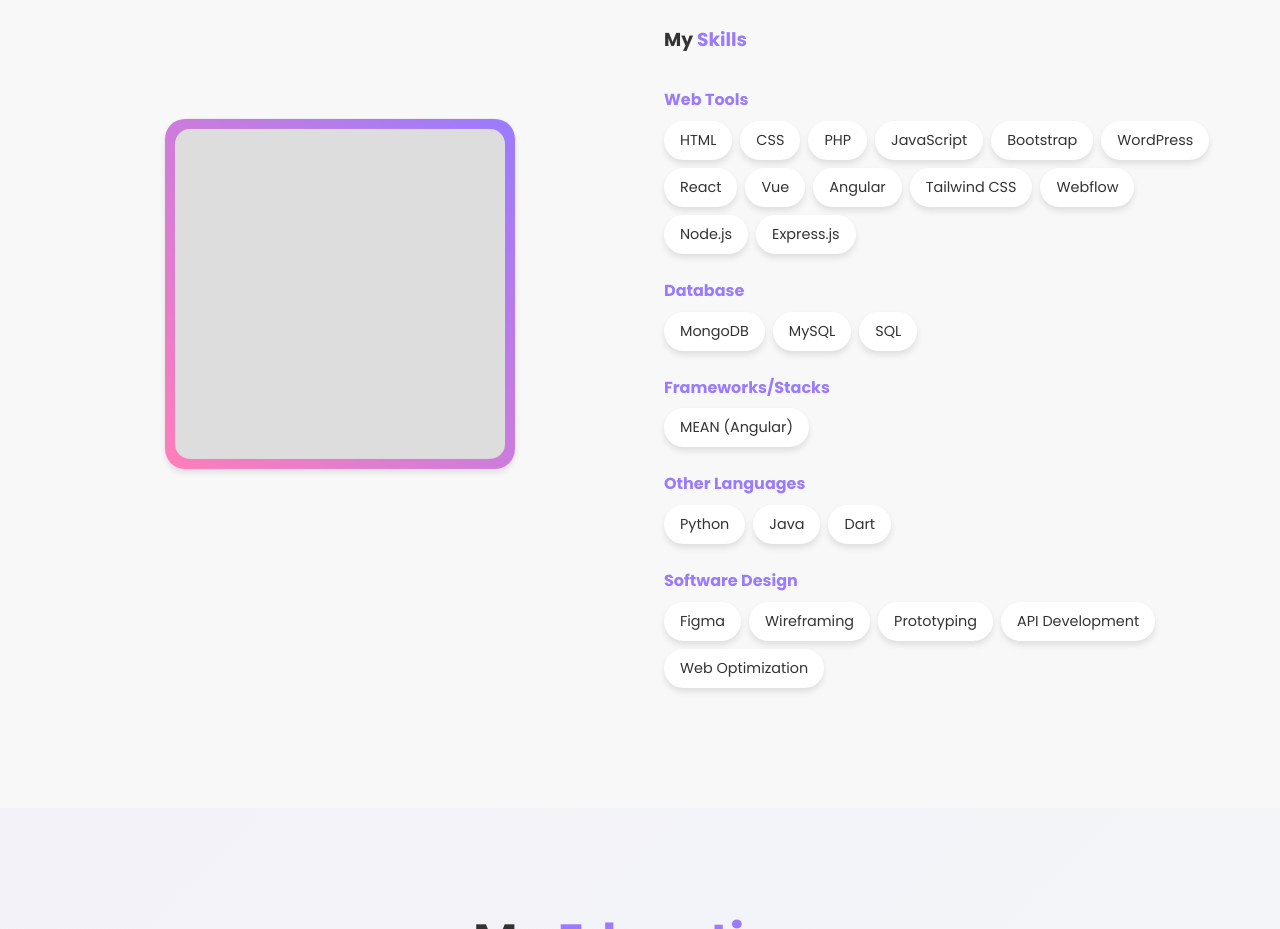
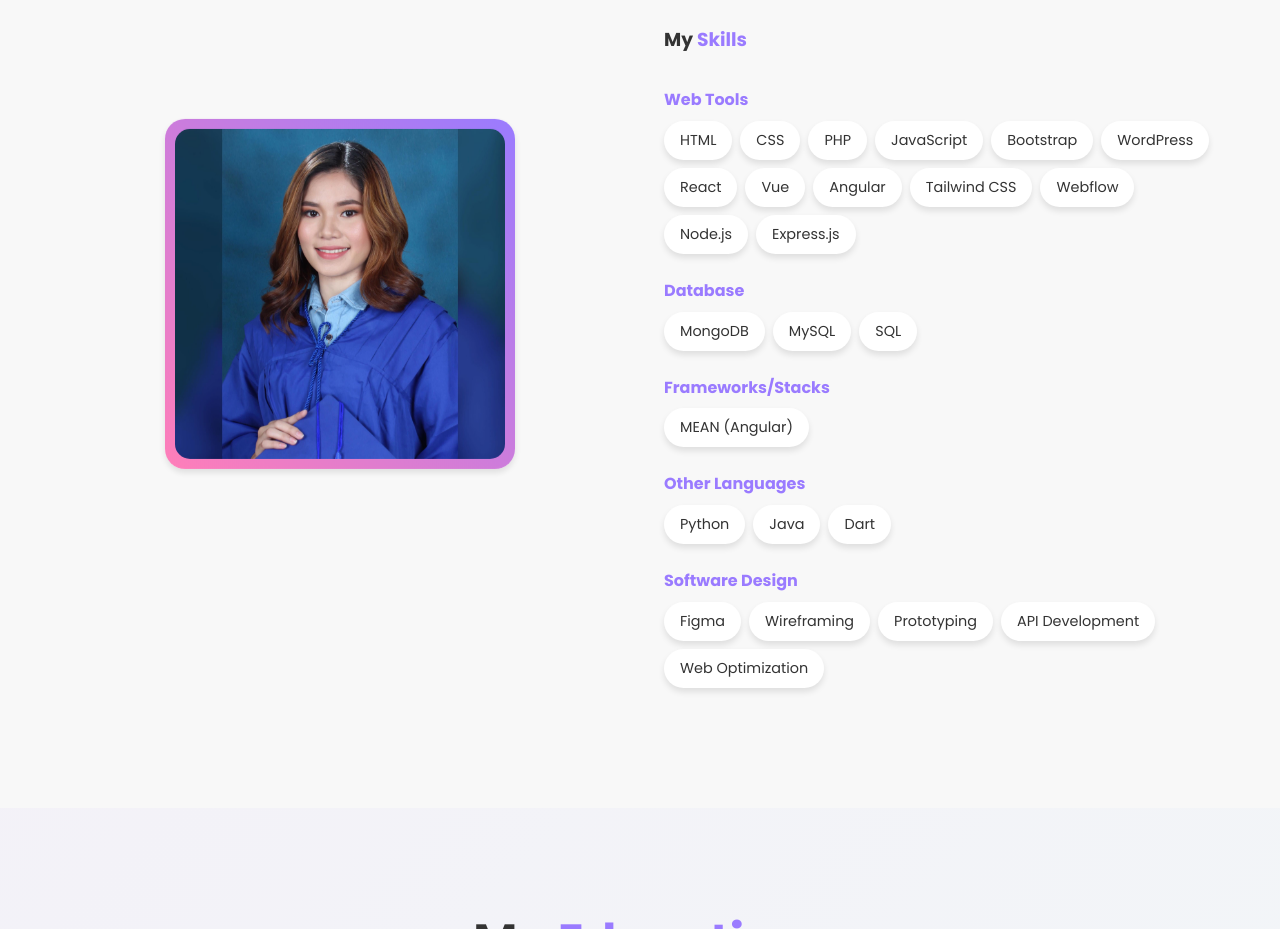
Before and after one commit to Joyiieee/portfolio, a plain HTML site: page index.html in a window 1280 px wide. Shown: the part 1140-2069 px from the top of the page. Drawn offline with Linux system fonts and the light colour scheme.

Commit message:
Update styles.css

```diff
--- a/styles.css
+++ b/styles.css
@@ -323,7 +323,7 @@ h2.animated-subtext {
     height: 100%;
     border-radius: 15px;
     background-color: #ddd;
-    background-image: url('assets/img.jpg');
+    background-image: url('img.jpg');
     background-size: cover;
     background-position: center;
 }
```
